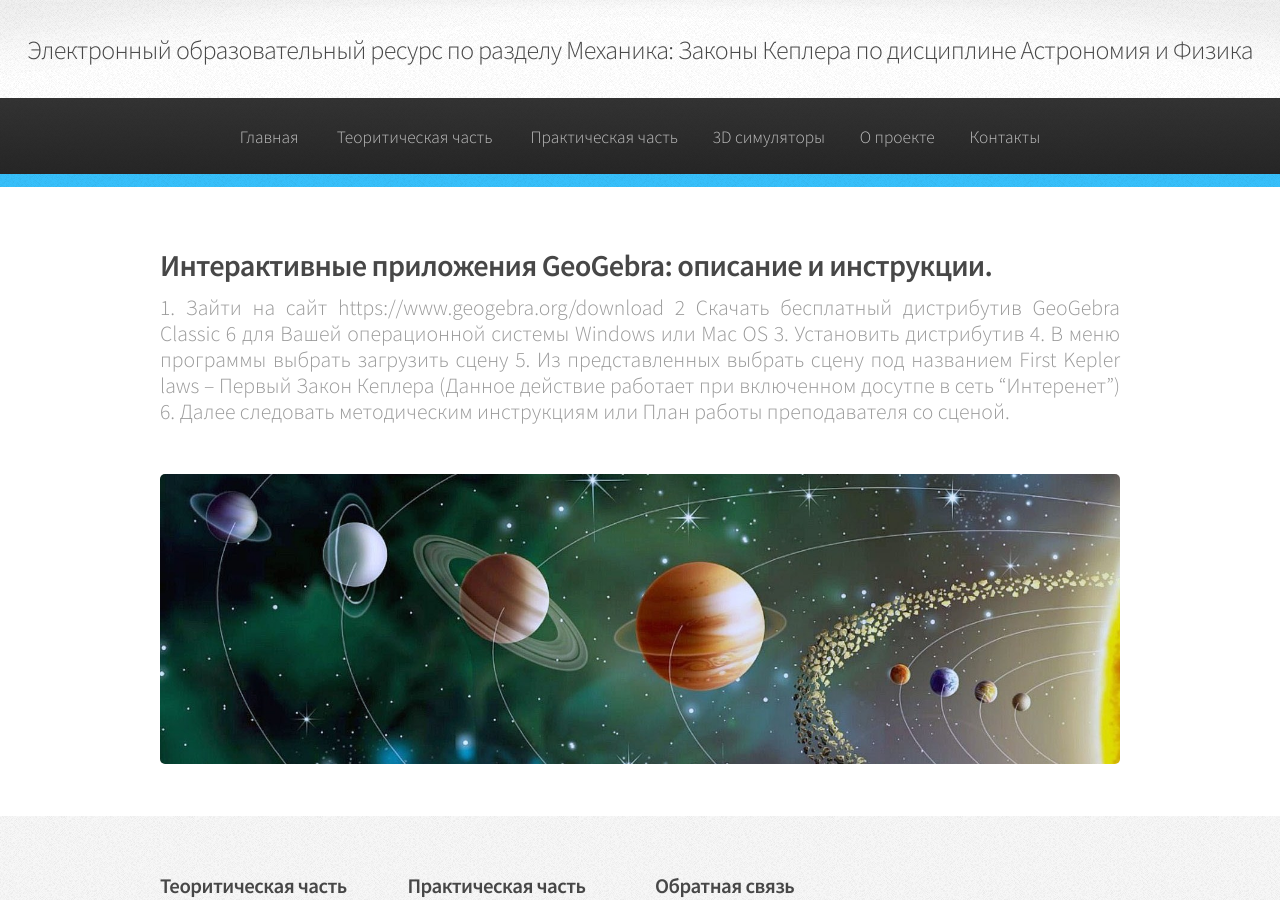
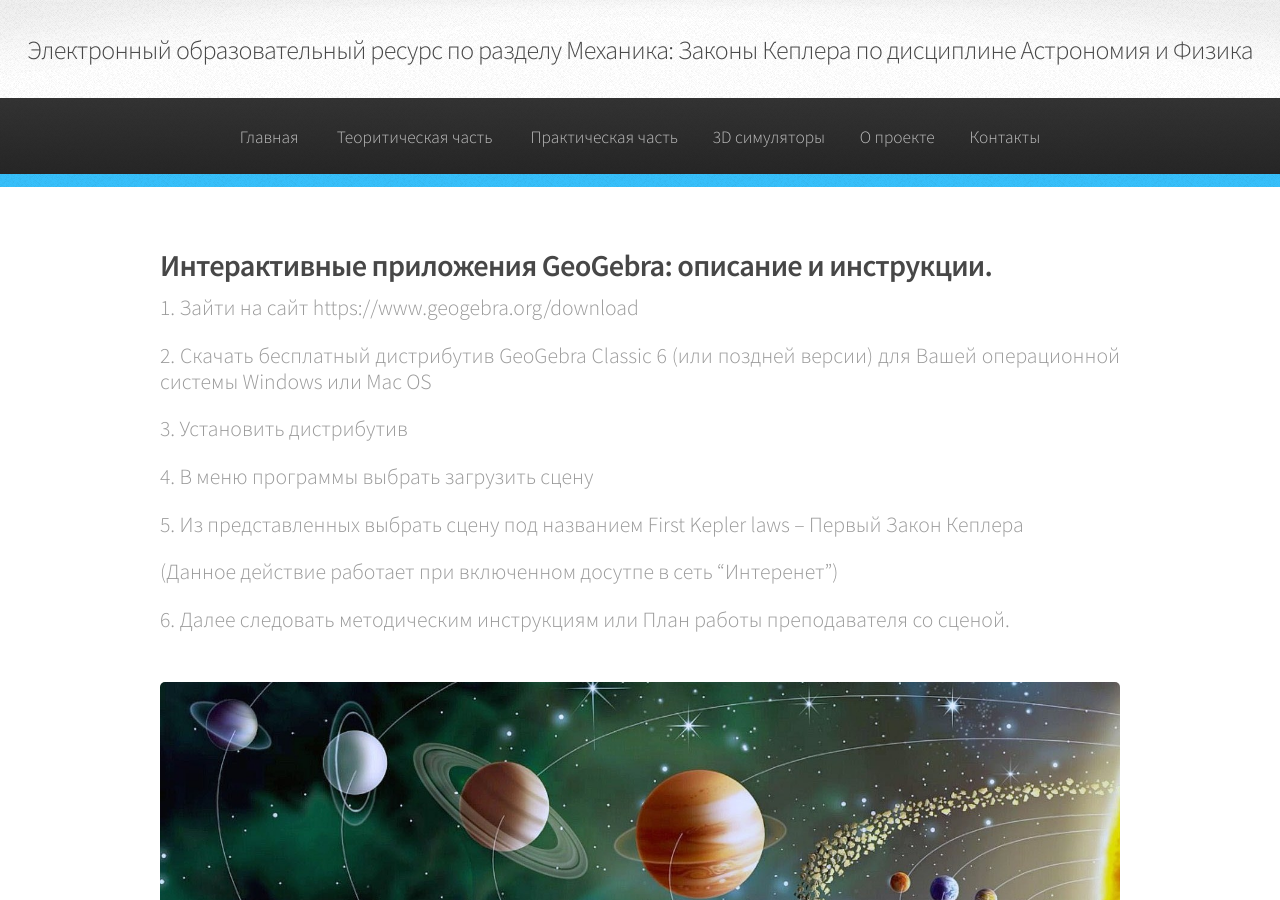
Before and after one commit to VlPop/VlPop.github.io, a Jekyll site: the page built from 2P_Practic_GeoGebra.html, in a window 1280 px wide and 900 px high. Built offline with Jekyll 4.4.1, drawn with Linux system fonts in a browser that asks for light colours.

Commit message:
Update 2P_Practic_GeoGebra.html

```diff
--- a/2P_Practic_GeoGebra.html
+++ b/2P_Practic_GeoGebra.html
@@ -14,15 +14,13 @@ layout: default
 						<header>
 
 							<h2>Интерактивные приложения GeoGebra: описание и инструкции.</h2>
-							<p align="justify">
-							1.   Зайти на сайт https://www.geogebra.org/download
-							2    Скачать бесплатный дистрибутив  GeoGebra Classic 6
-							для Вашей операционной системы Windows или Mac OS
-							3.   Установить дистрибутив
-							4.   В меню программы выбрать загрузить сцену
-							5.   Из представленных выбрать сцену под названием First Kepler laws – Первый Закон Кеплера
-							(Данное действие работает при включенном досутпе в сеть “Интеренет”)
-							6.   Далее следовать методическим инструкциям или План работы преподавателя со сценой. </p>
+							<p align="justify"> 1.   Зайти на сайт  https://www.geogebra.org/download <p/>
+							<p align="justify"> 2.   Скачать бесплатный дистрибутив  GeoGebra Classic 6 (или поздней версии) для Вашей операционной системы Windows или Mac OS<p/>
+							<p align="justify"> 3.   Установить дистрибутив<p/>
+							<p align="justify"> 4.   В меню программы выбрать загрузить сцену<p/>
+							<p align="justify"> 5.   Из представленных выбрать сцену под названием First Kepler laws – Первый Закон Кеплера<p/>
+							(Данное действие работает при включенном досутпе в сеть “Интеренет”)<p/>
+							<p align="justify"> 6.   Далее следовать методическим инструкциям или План работы преподавателя со сценой. </p>
 						</header>
 
 						<span class="image featured"><img src="{{ site.baseurl }}/assets/images/banner.jpg" alt="" /></span>
```
